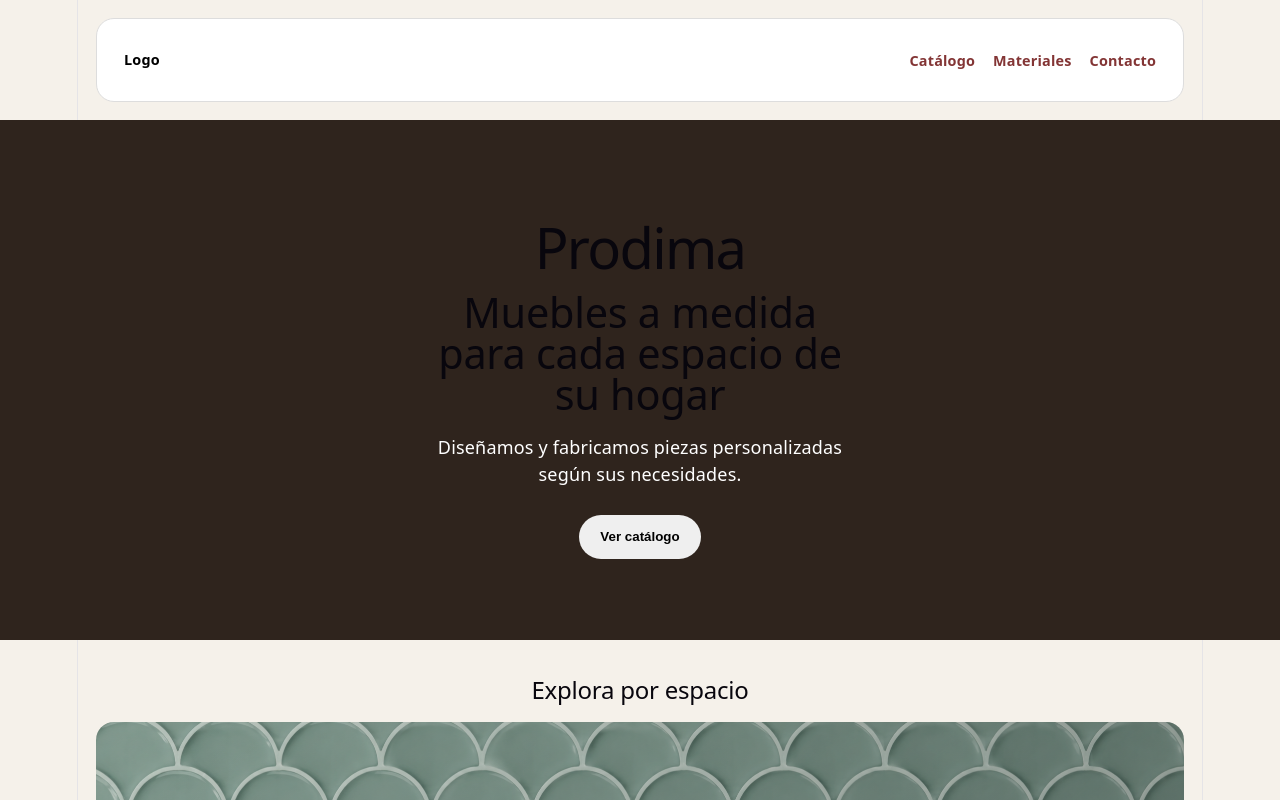
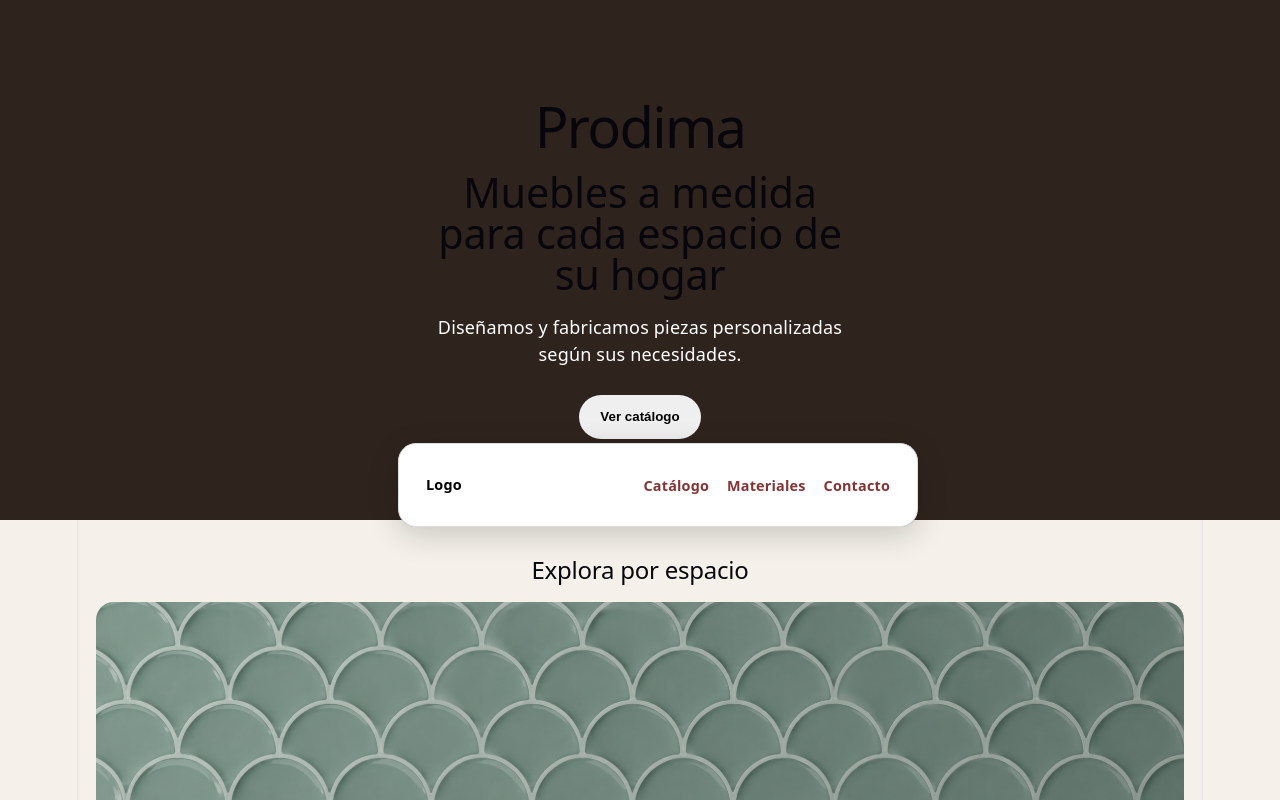
Before and after one commit to o0VanFanel0o/catalogo-muebles, a React (Vite) app: page / in a window 1280 px wide. Shown: the top 800 px of the page. Built offline with nearby package versions, Linux system fonts and the light colour scheme.

Commit message:
Refactor Navbar component to include dynamic positioning and update styles for improved aesthetics and functionality.

```diff
--- a/src/App.css
+++ b/src/App.css
@@ -1,4 +1,3 @@
-@import "./styles/NavBar.css";
 @import "./styles/Hero.css";
 * {
   box-sizing: border-box;
--- a/src/components/Navbar.jsx
+++ b/src/components/Navbar.jsx
@@ -1,8 +1,44 @@
+import { useEffect, useRef } from 'react'
 import { Link } from 'react-router-dom'
+import '../styles/NavBar.css'
 
 function Navbar() {
+    const navbarRef = useRef(null)
+
+    useEffect(() => {
+      let animationFrame
+
+      const updateNavbarPosition = () => {
+        const navbar = navbarRef.current
+        const footer = document.querySelector('.footer')
+
+        if (!navbar || !footer) return
+
+        const gap = 16
+        const footerTop = footer.getBoundingClientRect().top
+        const footerOverlap = Math.max(0, window.innerHeight - footerTop)
+
+        navbar.style.setProperty('--navbar-bottom', `${gap + footerOverlap}px`)
+      }
+
+      const requestUpdate = () => {
+        cancelAnimationFrame(animationFrame)
+        animationFrame = requestAnimationFrame(updateNavbarPosition)
+      }
+
+      updateNavbarPosition()
+      window.addEventListener('scroll', requestUpdate, { passive: true })
+      window.addEventListener('resize', requestUpdate)
+
+      return () => {
+        cancelAnimationFrame(animationFrame)
+        window.removeEventListener('scroll', requestUpdate)
+        window.removeEventListener('resize', requestUpdate)
+      }
+    }, [])
+
     return (
-      <header className="navbar">
+      <header className="navbar" ref={navbarRef}>
         <Link to="/" className="navbar__logo">Logo
         </Link>
 
--- a/src/styles/NavBar.css
+++ b/src/styles/NavBar.css
@@ -1,10 +1,19 @@
 .navbar {
-    display: flex;
-    justify-content: space-between;
-    align-items: center;
-    padding: 1rem;
-    border-radius: 10px;
+    position: fixed;
+    left: 50%;
+    bottom: var(--navbar-bottom, 1rem);
+    transform: translateX(-50%);
 
+    width: calc(100% - 2rem);
+    max-width: 520px;
+    z-index: 1000;
+
+    background: rgba(255, 255, 255, 0.18);
+    backdrop-filter: blur(14px);
+    -webkit-backdrop-filter: blur(14px);
+
+    border: 1px solid rgba(255, 255, 255, 0.35);
+    box-shadow: 0 8px 30px rgba(0, 0, 0, 0.18);
 }
 
 .navbar__logo {
```
